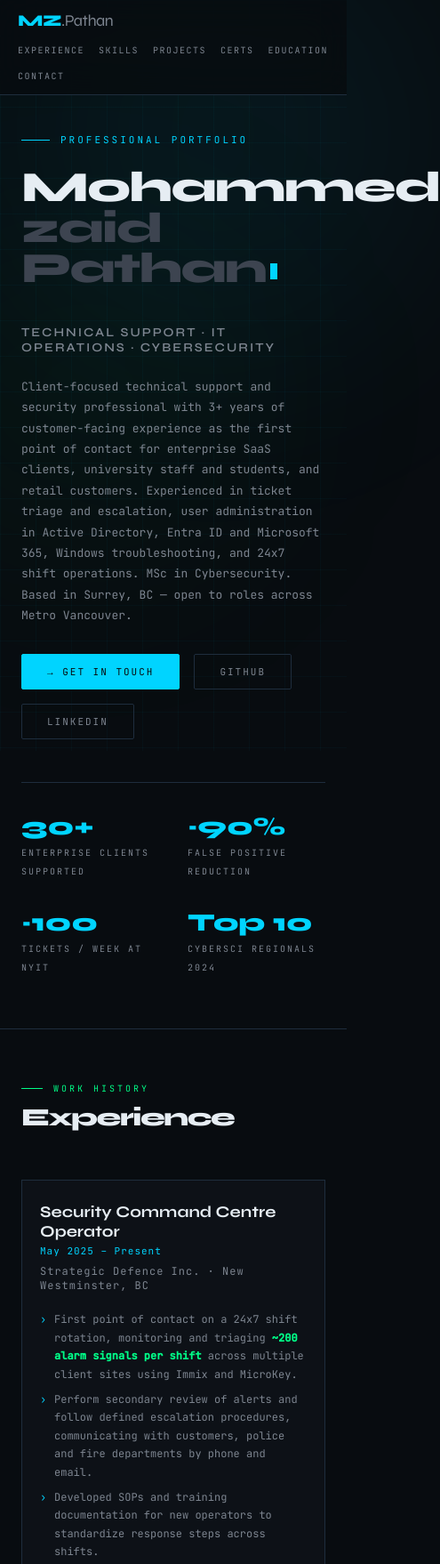
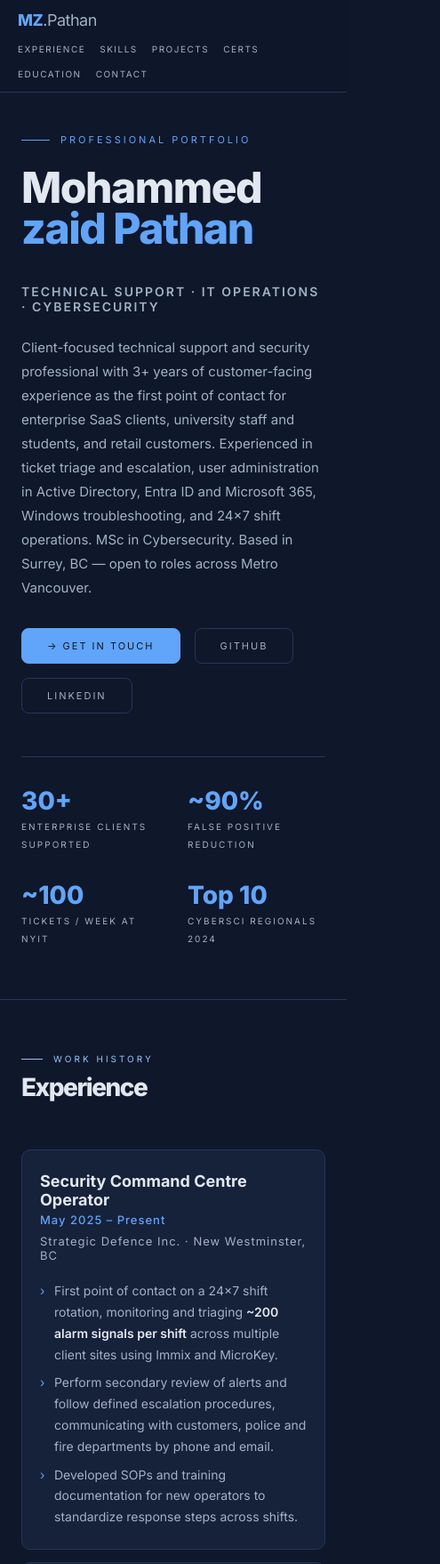
Before and after one commit to PathanZ/ZaidP.github.io, a plain HTML site: page index.html in a window 390 px wide. Shown: the top 1758 px of the page at 89% size, 495 px wide, since content can reach past the window. Drawn offline with Linux system fonts and the light colour scheme.

Commit message:
Switch to calm dark navy theme

```diff
--- a/index.html
+++ b/index.html
@@ -4,19 +4,19 @@
 <meta charset="UTF-8">
 <meta name="viewport" content="width=device-width, initial-scale=1.0">
 <title>Mohammedzaid Pathan | Cybersecurity Portfolio</title>
-<link href="https://fonts.googleapis.com/css2?family=Syne:wght@400;600;700;800&family=JetBrains+Mono:wght@300;400;500&display=swap" rel="stylesheet">
+<link href="https://fonts.googleapis.com/css2?family=Inter:wght@400;500;600;700;800&display=swap" rel="stylesheet">
 <style>
   :root {
-    --bg: #080c10;
-    --surface: #0d1117;
-    --surface2: #131920;
-    --border: #1e2d3d;
-    --accent: #00d4ff;
-    --accent2: #00ff88;
-    --accent3: #ff6b35;
-    --text: #e6edf3;
-    --text-muted: #7d8590;
-    --text-dim: #3d4450;
+    --bg: #0F172A;
+    --surface: #16213A;
+    --surface2: #1C2945;
+    --border: #26355A;
+    --accent: #60A5FA;
+    --accent2: #93C5FD;
+    --accent3: #60A5FA;
+    --text: #E2E8F0;
+    --text-muted: #A3B1C6;
+    --text-dim: #64748B;
   }
 
   * { margin: 0; padding: 0; box-sizing: border-box; }
@@ -27,33 +27,9 @@
   body {
     background: var(--bg);
     color: var(--text);
-    font-family: 'JetBrains Mono', monospace;
+    font-family: 'Inter', system-ui, -apple-system, sans-serif;
     overflow-x: hidden;
   }
-
-  /* Grid background */
-  body::before {
-    content: '';
-    position: fixed;
-    inset: 0;
-    background-image:
-      linear-gradient(rgba(0,212,255,0.03) 1px, transparent 1px),
-      linear-gradient(90deg, rgba(0,212,255,0.03) 1px, transparent 1px);
-    background-size: 40px 40px;
-    pointer-events: none;
-    z-index: 0;
-  }
-
-  /* Glow orbs */
-  .orb {
-    position: fixed;
-    border-radius: 50%;
-    filter: blur(120px);
-    pointer-events: none;
-    z-index: 0;
-  }
-  .orb-1 { width: 500px; height: 500px; background: rgba(0,212,255,0.06); top: -100px; right: -100px; }
-  .orb-2 { width: 400px; height: 400px; background: rgba(0,255,136,0.04); bottom: 200px; left: -100px; }
 
   /* NAV */
   nav {
@@ -65,12 +41,12 @@
     justify-content: space-between;
     align-items: center;
     border-bottom: 1px solid var(--border);
-    background: rgba(8,12,16,0.85);
+    background: rgba(15,23,42,0.9);
     backdrop-filter: blur(20px);
   }
 
   .nav-logo {
-    font-family: 'Syne', sans-serif;
+    font-family: 'Inter', system-ui, -apple-system, sans-serif;
     font-weight: 800;
     font-size: 18px;
     color: var(--accent);
@@ -137,20 +113,20 @@
   }
 
   h1 {
-    font-family: 'Syne', sans-serif;
+    font-family: 'Inter', system-ui, -apple-system, sans-serif;
     font-size: clamp(48px, 7vw, 96px);
     font-weight: 800;
     line-height: 0.95;
-    letter-spacing: -3px;
+    letter-spacing: -2px;
     margin-bottom: 8px;
   }
 
   h1 .name-last {
-    color: var(--text-dim);
+    color: var(--accent);
   }
 
   .hero-subtitle {
-    font-family: 'Syne', sans-serif;
+    font-family: 'Inter', system-ui, -apple-system, sans-serif;
     font-size: clamp(14px, 2vw, 20px);
     font-weight: 600;
     color: var(--text-muted);
@@ -161,7 +137,7 @@
 
   .hero-bio {
     max-width: 680px;
-    font-size: 13px;
+    font-size: 16px;
     line-height: 1.8;
     color: var(--text-muted);
     margin-bottom: 48px;
@@ -178,12 +154,12 @@
     align-items: center;
     gap: 8px;
     padding: 12px 28px;
-    font-family: 'JetBrains Mono', monospace;
+    font-family: 'Inter', system-ui, -apple-system, sans-serif;
     font-size: 11px;
     letter-spacing: 2px;
     text-transform: uppercase;
     text-decoration: none;
-    border-radius: 2px;
+    border-radius: 8px;
     transition: all 0.2s;
     cursor: pointer;
   }
@@ -215,7 +191,7 @@
 
   .stat-item {}
   .stat-num {
-    font-family: 'Syne', sans-serif;
+    font-family: 'Inter', system-ui, -apple-system, sans-serif;
     font-size: 36px;
     font-weight: 800;
     color: var(--accent);
@@ -252,7 +228,7 @@
   }
 
   h2 {
-    font-family: 'Syne', sans-serif;
+    font-family: 'Inter', system-ui, -apple-system, sans-serif;
     font-size: clamp(28px, 4vw, 48px);
     font-weight: 800;
     letter-spacing: -1.5px;
@@ -263,11 +239,12 @@
   .exp-grid {
     display: flex;
     flex-direction: column;
-    gap: 2px;
+    gap: 14px;
   }
 
   .exp-card {
     background: var(--surface);
+    border-radius: 10px;
     border: 1px solid var(--border);
     padding: 32px 36px;
     position: relative;
@@ -299,21 +276,22 @@
   }
 
   .exp-role {
-    font-family: 'Syne', sans-serif;
+    font-family: 'Inter', system-ui, -apple-system, sans-serif;
     font-size: 18px;
     font-weight: 700;
     color: var(--text);
   }
 
   .exp-date {
-    font-size: 11px;
+    font-size: 13px;
+    font-weight: 500;
     color: var(--accent);
     letter-spacing: 1px;
     white-space: nowrap;
   }
 
   .exp-company {
-    font-size: 12px;
+    font-size: 13px;
     color: var(--text-muted);
     margin-bottom: 20px;
     letter-spacing: 1px;
@@ -327,7 +305,7 @@
   }
 
   .exp-bullets li {
-    font-size: 12px;
+    font-size: 14px;
     color: var(--text-muted);
     line-height: 1.7;
     padding-left: 16px;
@@ -341,17 +319,18 @@
     color: var(--accent);
   }
 
-  .exp-bullets li strong { color: var(--accent2); }
+  .exp-bullets li strong { color: var(--text); font-weight: 600; }
 
   /* SKILLS */
   .skills-grid {
     display: grid;
     grid-template-columns: repeat(auto-fill, minmax(280px, 1fr));
-    gap: 2px;
+    gap: 14px;
   }
 
   .skill-card {
     background: var(--surface);
+    border-radius: 10px;
     border: 1px solid var(--border);
     padding: 24px 28px;
     transition: border-color 0.3s;
@@ -368,7 +347,7 @@
   }
 
   .skill-list {
-    font-size: 12px;
+    font-size: 14px;
     color: var(--text-muted);
     line-height: 1.8;
   }
@@ -377,11 +356,12 @@
   .projects-grid {
     display: grid;
     grid-template-columns: repeat(auto-fill, minmax(320px, 1fr));
-    gap: 2px;
+    gap: 14px;
   }
 
   .project-card {
     background: var(--surface);
+    border-radius: 10px;
     border: 1px solid var(--border);
     padding: 28px 32px;
     position: relative;
@@ -392,8 +372,9 @@
   .project-card:hover { border-color: var(--accent3); }
 
   .project-num {
-    font-family: 'Syne', sans-serif;
-    font-size: 48px;
+    font-family: 'Inter', system-ui, -apple-system, sans-serif;
+    font-size: 40px;
+    opacity: 0.5;
     font-weight: 800;
     color: var(--text-dim);
     position: absolute;
@@ -402,7 +383,7 @@
   }
 
   .project-title {
-    font-family: 'Syne', sans-serif;
+    font-family: 'Inter', system-ui, -apple-system, sans-serif;
     font-size: 16px;
     font-weight: 700;
     margin-bottom: 12px;
@@ -411,7 +392,7 @@
   }
 
   .project-desc {
-    font-size: 12px;
+    font-size: 14px;
     color: var(--text-muted);
     line-height: 1.7;
   }
@@ -420,14 +401,15 @@
   .cert-grid {
     display: flex;
     flex-wrap: wrap;
-    gap: 2px;
+    gap: 10px;
   }
 
   .cert-pill {
     background: var(--surface);
     border: 1px solid var(--border);
     padding: 12px 20px;
-    font-size: 11px;
+    font-size: 13px;
+    border-radius: 8px;
     letter-spacing: 1px;
     color: var(--text-muted);
     transition: all 0.2s;
@@ -442,11 +424,12 @@
   .achieve-grid {
     display: grid;
     grid-template-columns: repeat(auto-fill, minmax(260px, 1fr));
-    gap: 2px;
+    gap: 14px;
   }
 
   .achieve-card {
     background: var(--surface);
+    border-radius: 10px;
     border: 1px solid var(--border);
     padding: 24px 28px;
     transition: border-color 0.3s;
@@ -460,14 +443,14 @@
   }
 
   .achieve-title {
-    font-family: 'Syne', sans-serif;
+    font-family: 'Inter', system-ui, -apple-system, sans-serif;
     font-size: 14px;
     font-weight: 700;
     margin-bottom: 6px;
   }
 
   .achieve-desc {
-    font-size: 11px;
+    font-size: 13px;
     color: var(--text-muted);
     line-height: 1.6;
   }
@@ -476,11 +459,12 @@
   .edu-grid {
     display: grid;
     grid-template-columns: 1fr 1fr;
-    gap: 2px;
+    gap: 14px;
   }
 
   .edu-card {
     background: var(--surface);
+    border-radius: 10px;
     border: 1px solid var(--border);
     padding: 28px 32px;
     transition: border-color 0.3s;
@@ -489,7 +473,7 @@
   .edu-card:hover { border-color: var(--accent); }
 
   .edu-degree {
-    font-family: 'Syne', sans-serif;
+    font-family: 'Inter', system-ui, -apple-system, sans-serif;
     font-size: 16px;
     font-weight: 700;
     margin-bottom: 6px;
@@ -517,7 +501,7 @@
   }
 
   .contact-title {
-    font-family: 'Syne', sans-serif;
+    font-family: 'Inter', system-ui, -apple-system, sans-serif;
     font-size: clamp(32px, 5vw, 64px);
     font-weight: 800;
     letter-spacing: -2px;
@@ -589,10 +573,11 @@
     nav a { font-size: 10px; letter-spacing: 1.5px; white-space: nowrap; }
     #hero { padding-top: 150px; min-height: auto; padding-bottom: 60px; }
     h1 { letter-spacing: -1.5px; }
-    .hero-bio { font-size: 13px; margin-bottom: 32px; }
+    .hero-bio { font-size: 15px; margin-bottom: 32px; }
     .hero-stats { margin-top: 48px; padding-top: 32px; display: grid; grid-template-columns: 1fr 1fr; gap: 24px; }
     .stat-num { font-size: 28px; }
     .exp-card { padding: 24px 20px; }
+    .exp-bullets li { font-size: 14px; }
     .exp-header { flex-direction: column; gap: 4px; }
     .exp-date { white-space: normal; }
     .skills-grid, .projects-grid, .achieve-grid { grid-template-columns: 1fr; }
@@ -607,8 +592,6 @@
 </head>
 <body>
 
-<div class="orb orb-1"></div>
-<div class="orb orb-2"></div>
 
 <nav>
   <div class="nav-logo">MZ<span>.Pathan</span></div>
@@ -625,7 +608,7 @@
 <!-- HERO -->
 <section id="hero">
   <div class="hero-tag">Professional Portfolio</div>
-  <h1>Mohammed<br><span class="name-last">zaid Pathan</span><span class="cursor"></span></h1>
+  <h1>Mohammed<br><span class="name-last">zaid Pathan</span></h1>
   <div class="hero-subtitle">Technical Support · IT Operations · Cybersecurity</div>
   <p class="hero-bio">
     Client-focused technical support and security professional with 3+ years of customer-facing experience as the first point of contact for enterprise SaaS clients, university staff and students, and retail customers. Experienced in ticket triage and escalation, user administration in Active Directory, Entra ID and Microsoft 365, Windows troubleshooting, and 24x7 shift operations. MSc in Cybersecurity. Based in Surrey, BC — open to roles across Metro Vancouver.
```
